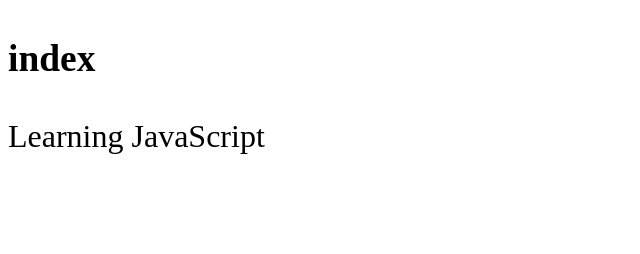
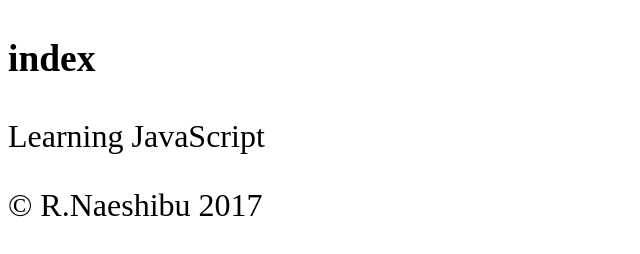
Before and after one commit to IzumiKyoya/spring2017, a plain HTML site: page index.html in a window 1280 px wide. Shown: the whole page, without its empty margins (0-640 px from the left). Drawn offline with Linux system fonts and the light colour scheme.

Commit message:
insert copyright.

```diff
--- a/index.html
+++ b/index.html
@@ -9,7 +9,9 @@
 
 <h3>index</h3>
 <p>Learning JavaScript</p>
-<div class ="footer"></div>
+<div class ="footer">
+  &copy R.Naeshibu 2017
+</div>
 <script src="js/d1.js"></script>
 </body>
 </html>
```
